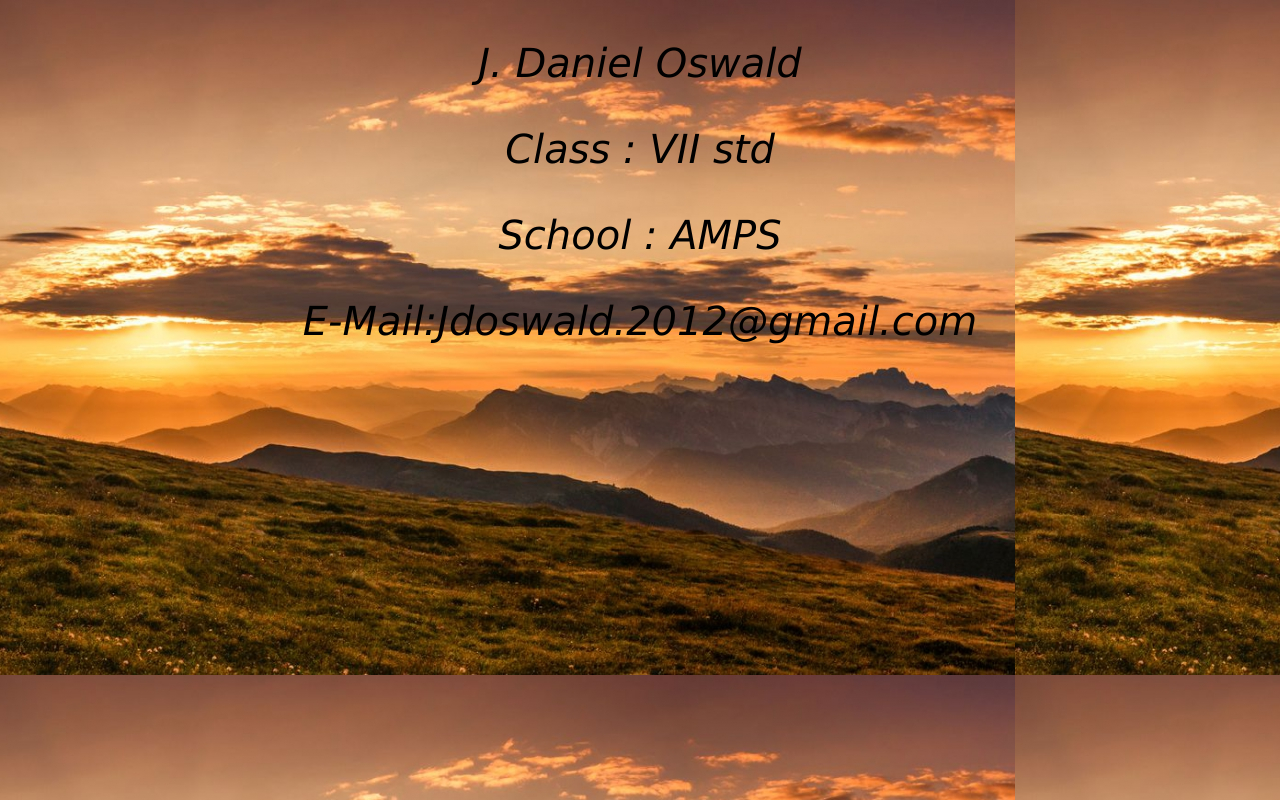
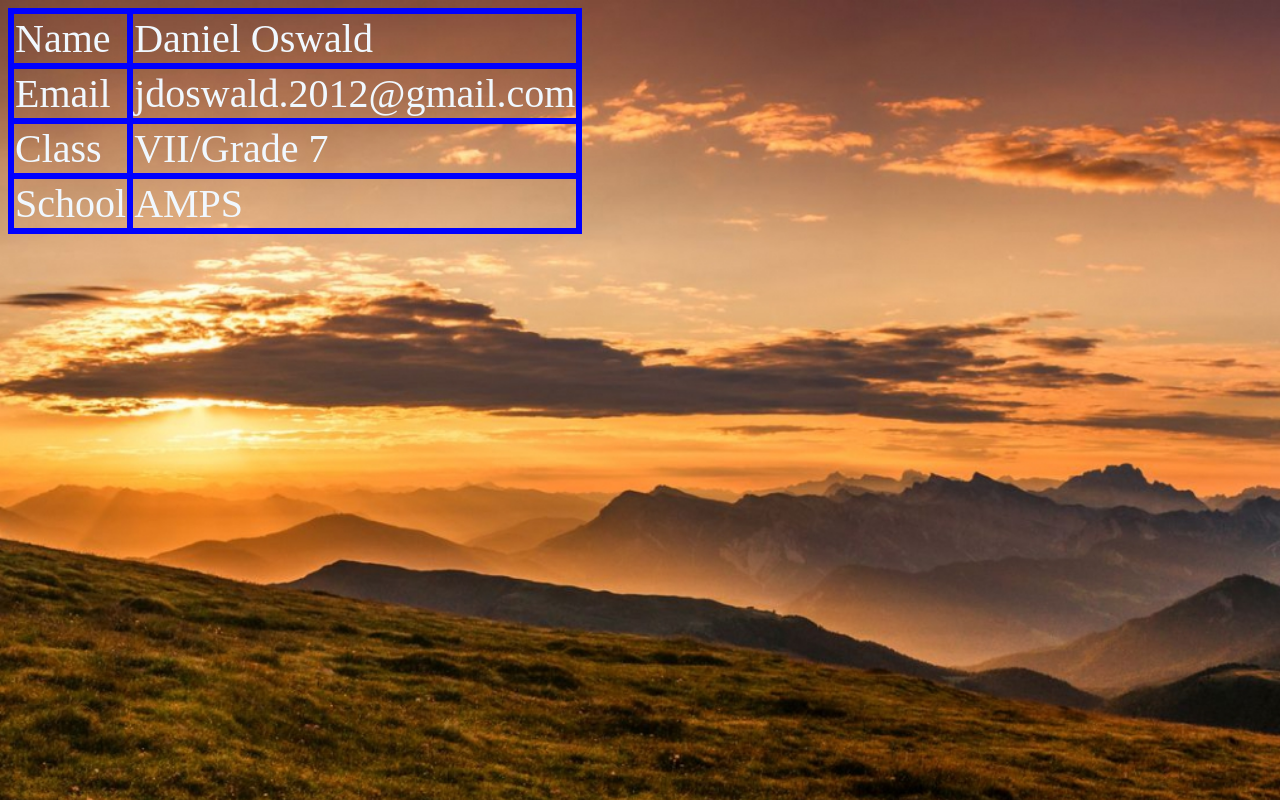
Before and after one commit to danieloswaldj/danieloswaldj.github.io, a plain HTML site: page contact.html in a window 1280 px wide. Drawn offline with Linux system fonts and the light colour scheme.

Commit message:
additon of sevices and updates to contact

```diff
--- a/contact.html
+++ b/contact.html
@@ -10,15 +10,44 @@
                 font-family: 'Lucida Sans', 'Lucida Sans Regular', 'Lucida Grande', 'Lucida Sans Unicode', Geneva, Verdana, sans-serif;
                 text-align: center;
                 font-style: oblique;
+                color: azure;
+
             }
             body {
-                background-image: url("web2.jpg");
+                 background-image: url("web2.jpg");
+                 background-repeat: no-repeat;background-size: cover;
+            }
+            table {
+                border-collapse: collapse;
+            }
+            td {
+                color: aliceblue;
+                border: 6px solid;
+                border-color: blue;
+                font-size: 40px;
             }
         </style>
-        <p>J. Daniel Oswald</p>
-        <p>Class : VII std</p>
-        <p>School : AMPS</p>
-        <p> E-Mail:Jdoswald.2012@gmail.com<p></p>
 
+
+
+        <table>
+            <tr>
+                <td>Name</td>
+                <td>Daniel Oswald</td>
+            </tr>
+            <tr>
+                <td> Email</td>
+                <td>jdoswald.2012@gmail.com</td>
+            </tr>
+            <tr>
+                <td>Class</td>
+                <td>VII/Grade 7
+            </tr>
+
+            <tr>
+                <td>School</td>
+                <td>AMPS</td>
+            </tr>
+        </table>
         </p>
 </html>
```
Also changed, not shown: Services.html (added, +45 -0 lines), index.html (+6 -0 lines).
